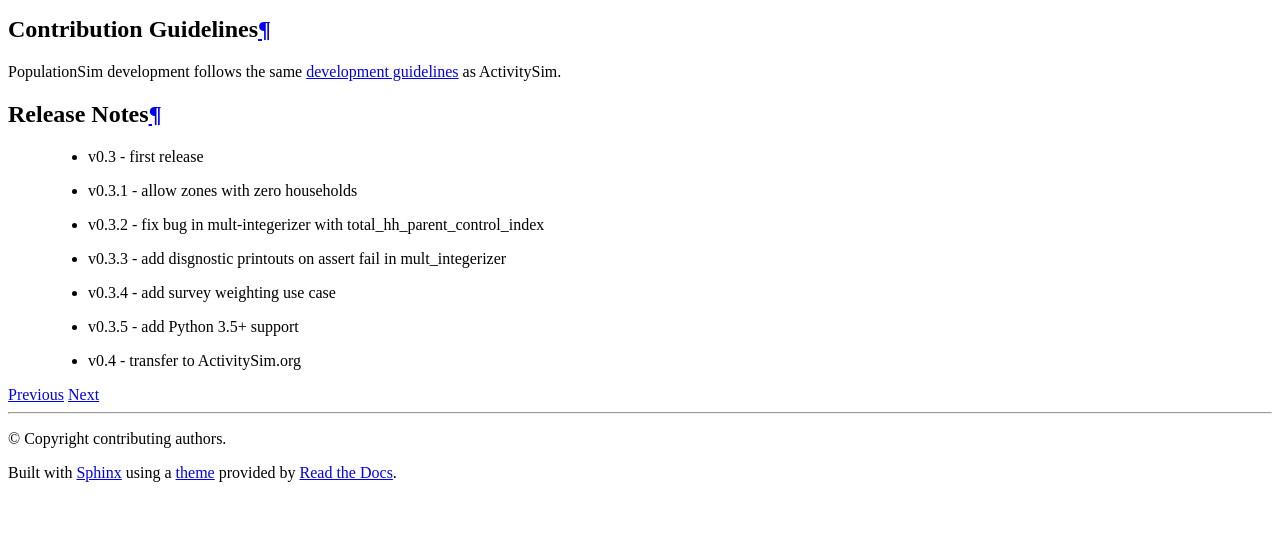
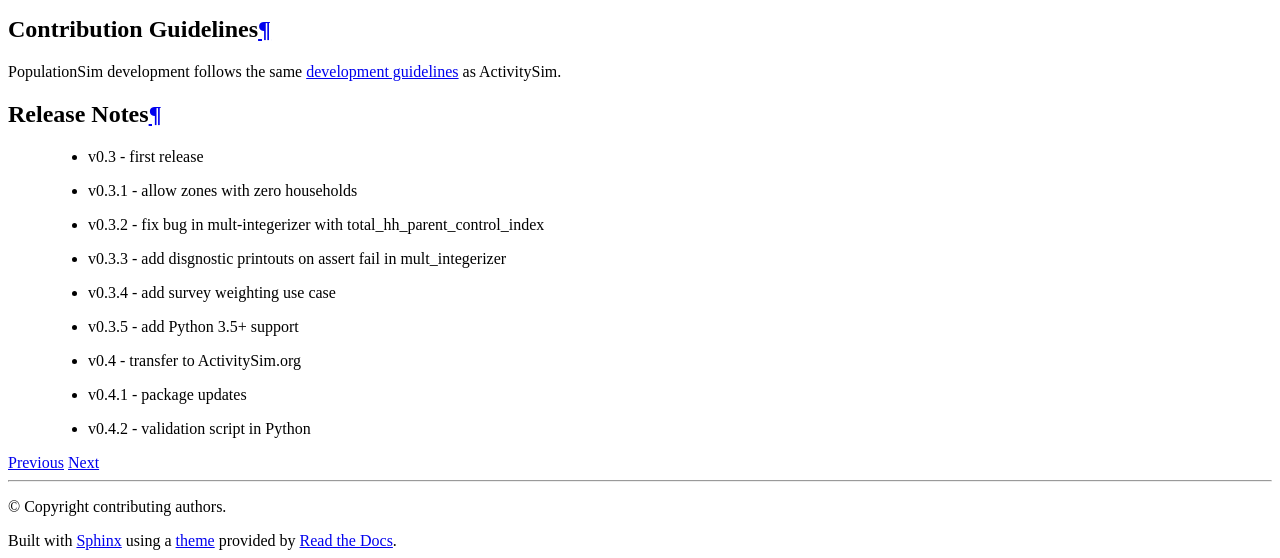
Before and after one commit to ActivitySim/populationsim, a Sphinx documentation site: the page built from docs/software.rst, in a window 1280 px wide and 900 px high, scrolled down 4792 px, cut to the strip 342-900 px from the top of the window. Built offline with Sphinx 7.4.7 and the Read the Docs theme 2.0.0, drawn with Linux system fonts in a browser that asks for light colours; before the commit the page ends 5624 px from its top, so only the background shows below that.

Commit message:
update package version number as well

```diff
--- a/docs/software.rst
+++ b/docs/software.rst
@@ -234,3 +234,5 @@ Release Notes
   * v0.3.4 - add survey weighting use case
   * v0.3.5 - add Python 3.5+ support
   * v0.4 - transfer to ActivitySim.org
+  * v0.4.1 - package updates
+  * v0.4.2 - validation script in Python
--- a/setup.py
+++ b/setup.py
@@ -5,7 +5,7 @@ from setuptools import setup, find_packages
 
 setup(
     name='populationsim',
-    version='0.4.1',
+    version='0.4.2',
     description='Population Synthesis',
     author='contributing authors',
     author_email='ben.stabler@rsginc.com',
```
